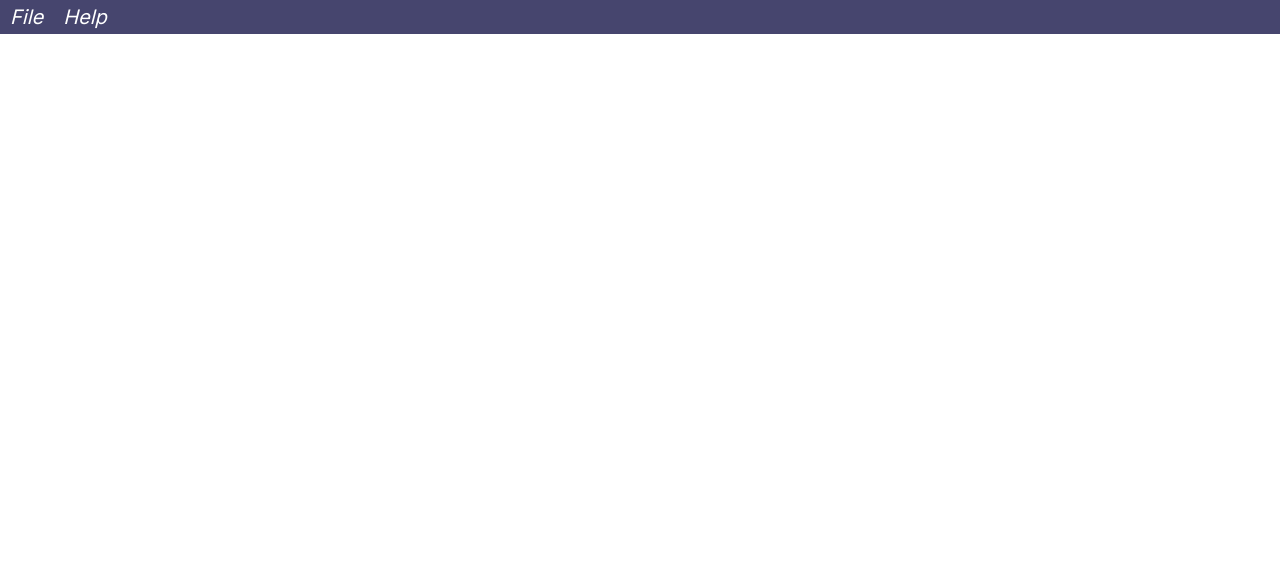
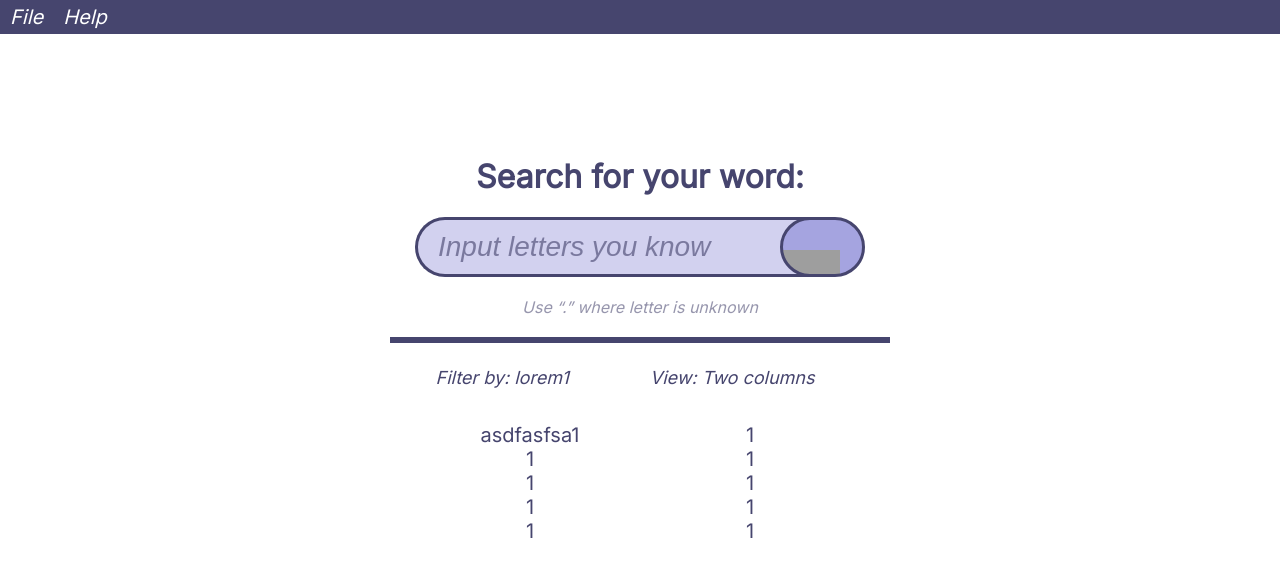
Before and after one commit to OnufreiArtem/silver-pancake, a React (Create React App) app: page / in a window 1280 px wide. Shown: the top 576 px of the page. Built offline with nearby package versions, Linux system fonts and the light colour scheme; grey boxes are pictures that could not be loaded.

Commit message:
Made some changes in content, added script to fix commit emails to .gitignore

```diff
--- a/src/App.js
+++ b/src/App.js
@@ -3,6 +3,7 @@ import React from 'react';
 import MenuBar from './components/MenuBar/MenuBar';
 import About from './components/About/About';
 import HowToUse from './components/HowToUse/HowToUse';
+import MainContent from './components/MainContent/MainContent';
 
 const colorScheme = {
   primaryColor: "#46456E",
@@ -56,7 +57,7 @@ function App() {
               icon: "",
               title: "Dark Theme",
               colorScheme: theme,
-              onClick: () => { setTheme(darkColorScheme)}
+              onClick: () => { setTheme(darkColorScheme) }
             },
           ]
         },
@@ -79,6 +80,7 @@ function App() {
           ]
         }
       ]} colorScheme={theme} />
+      <MainContent colorScheme={theme} />
       {
         showAbout && <About onClose={(state) => setShowAbout(state)} colorScheme={theme} />
       }
--- /dev/null
+++ b/src/components/MainContent/Dropdown/Dropdown.jsx
@@ -0,0 +1,95 @@
+import { nanoid } from "nanoid";
+import React from "react";
+import styled from "styled-components";
+
+const DropdownLayout = styled.span`
+    display: flex;
+    justify-content: center;
+    align-items: center;
+    transition: .3s all;
+    font-style: italic;
+    font-size: 18px;
+    color: ${props => props.color};
+
+    &:hover {
+        background-color: #00000080;
+    }
+`
+
+const DropdownItemContainter = styled.div`
+    position: absolute;
+    display: flex;
+    justify-content: center;
+    align-items: start;
+    flex-direction: column;
+    background-color: #ccc;
+
+    top: ${props => props.top}px;
+    left: ${props => props.left}px;
+`
+
+//    min-width: ${props => props.width};
+// max-width: ${props => props.width};
+
+const DropdownItem = styled.span`
+    display: block;
+    padding: 10px;
+    text-align: left;
+    width: ${props => props.width}px;
+    font-style: italic;
+    color: ${props => props.color};
+    font-size: 18px;
+
+    &:hover {
+        background-color: yellow;
+    }
+`
+
+const Icon = styled.div`
+    background-image: ${props => props.source};
+    width: 30px;
+    height: 30px;
+    background-repeat: no-repeat;
+`
+
+const Dropdown = ({ title, colorScheme, selected, onSelected, items }) => {
+    const [showItems, setShowItems] = React.useState(false);
+    const dropdownRef = React.useRef();
+    const [containterPos, setContainerPos] = React.useState({ x: 0, y: 0, w: 0 })
+
+    const detectContainerPosition = (ref) => {
+        const pos = { y: ref.current.offsetTop + ref.current.offsetHeight, x: ref.current.offsetLeft, w: ref.current.offsetWidth }
+        console.log(pos);
+        console.log(ref);
+        setContainerPos(pos);
+    }
+
+    const onDropdownClick = () => {
+        detectContainerPosition(dropdownRef);
+        setShowItems(!showItems);
+    }
+
+    const onDropdownItemClick = (index) => {
+        setShowItems(false);
+        items[index].onClick();
+        onSelected(index);
+    }
+
+    return (
+        <div>
+            <DropdownLayout color={colorScheme.primaryColor} ref={dropdownRef} onClick={_ => onDropdownClick()}>
+                {title + " " + items[selected].title}
+                <Icon source={""} />
+            </DropdownLayout>
+            {
+                showItems && <DropdownItemContainter top={containterPos.y} left={containterPos.x}>
+                    {
+                        items.map((it, index) => <DropdownItem color={colorScheme.primaryColor} width={containterPos.w}  key={nanoid()} onClick={_ => onDropdownItemClick(index)}>{it.title}</DropdownItem>)
+                    }
+                </DropdownItemContainter>
+            }
+        </div>
+    )
+}
+
+export default Dropdown;
--- /dev/null
+++ b/src/components/MainContent/MainContent.jsx
@@ -0,0 +1,133 @@
+import React from 'react';
+import styled from 'styled-components';
+import Dropdown from './Dropdown/Dropdown';
+import TableView from './TableView/TableView';
+
+const MainWrapper = styled.div`
+    display:flex;
+    justify-content: center;
+    height: 80vh;
+    width: 100%;
+`
+
+const ContentLayout = styled.div`
+    margin: auto 200px;
+    width: 500px;
+
+`
+const SearchLayout = styled.div`
+`
+
+const Title = styled.h1`
+    color: ${props => props.color}
+`
+
+const SearchBar = styled.div`
+    display: flex;
+    justify-content: space-between;
+    align-items: center;
+    border-radius: 999px;
+`
+
+const Icon = styled.span`
+    background-image: url(${props => props.source})
+`
+
+const SearchInput = styled.input`
+    position: relative;
+    left: 25px;
+    border-right: none;
+    border:none;
+    width: 100%;
+    height: 60px;
+    border-radius: 999px 0 0 999px;
+    font-size: 28px;
+    padding: 10px;
+    padding-left: 20px;
+    padding-right: 70px;
+    border: 3px solid ${props => props.color};
+    border-right: none;
+    outline: none;
+    color: ${props => props.color};
+    background-color: ${props => props.bcg}80;
+
+    &::placeholder {
+        color: ${props => props.color}A0;
+        font-style: italic;
+    }
+`
+
+const SearchButton = styled.button`
+    diplay: block;
+    position: relative;
+    border: none;
+    border: 3px solid ${props => props.color};
+    border-radius: 999px;
+    height: 60px;
+    width: 100px;
+    font-size: 28px;
+    padding: 10px;
+    right: 25px;
+    outline: none;
+    transition: .3s all;
+    color: ${props => props.color};
+    background-image: url('https://www.figma.com/file/RXu7kPyXpEEIgM5gwmHZIQ/Guess-word?node-id=124%3A6');
+    background-repeat: no-repeat;
+    background-attachment: fixed;
+    background-position: center;
+    background-color: ${props => props.bcg};
+
+    &:hover {
+        background-color: ${props => props.bcg};
+    }
+`
+
+const Hint = styled.span`
+    display: block;
+    font-style: italic;
+    margin: 20px;
+    color: ${props => props.color}90;
+`
+
+const ResultsContainer = styled.div`
+    border-top: 6px solid ${props => props.color};
+`
+
+const FiltersContainer = styled.div`
+    display: flex;
+    justify-content: space-around;
+    align-items: center;
+    padding: 20px;
+    padding-bottom: 0;
+`
+
+
+const MainContent = ({ colorScheme }) => {
+    const [selectedFilter, setSelectedFilter] = React.useState(0);
+    const [selectedView, setSelectedView] = React.useState(0);
+    const [columnNumber, setColumnNumber] = React.useState(2);
+
+    return (<MainWrapper>
+        <ContentLayout>
+            <SearchLayout>
+                <Title color={colorScheme.primaryColor}>Search for your word:</Title>
+                <SearchBar>
+                    <SearchInput placeholder="Input letters you know" color={colorScheme.primaryColor} bcg={colorScheme.thirdColor} />
+                    <SearchButton color={colorScheme.primaryColor} bcg={colorScheme.thirdColor}>
+                        <Icon source="https://upload.wikimedia.org/wikipedia/commons/thumb/b/b7/PICOL_icon_Search.svg/1200px-PICOL_icon_Search.svg.png" />
+                    </SearchButton>
+                </SearchBar>
+                <Hint color={colorScheme.primaryColor}>Use “.” where letter is unknown</Hint>
+            </SearchLayout>
+            <ResultsContainer color={colorScheme.primaryColor}>
+                <FiltersContainer>
+                    <Dropdown title="Filter by: " colorScheme={colorScheme} onSelected={(index) => setSelectedFilter(index)} selected={selectedFilter} items={[{ title: "lorem1", onClick: () => { } }, { title: "lorem2", onClick: () => { } }]} />
+                    <Dropdown title="View: "  colorScheme={colorScheme} onSelected={(index) => setSelectedView(index)} selected={selectedView} items={[{ title: "Two columns", onClick: () => setColumnNumber(2) }, { title: "Three columns", onClick: () => setColumnNumber(3) }]} />
+                </FiltersContainer>
+                <TableView colorScheme={colorScheme} columns={columnNumber} maxInColumn={5} data={['asdfasfsa1', '1', '1', '1', '1', '1', '1', '1', '1', '1', '1', '1', '1', '1', '1', '1',]} />
+            </ResultsContainer>
+        </ContentLayout>
+    </MainWrapper>)
+}
+
+export default MainContent;
--- /dev/null
+++ b/src/components/MainContent/TableView/TableView.jsx
@@ -0,0 +1,56 @@
+import React from 'react';
+import styled from 'styled-components';
+import { nanoid } from 'nanoid';
+
+const TableContainer = styled.div`
+    display: flex;
+    justify-content: center;
+    align-items: center;
+    padding: 30px;
+`
+
+const TableColumn = styled.div`
+    display: flex;
+    justify-content: center;
+    align-items: center;
+    flex-direction: column;
+    width: 100%;
+`
+
+const TableItem = styled.span`
+    display: block;
+    font-size: 20px;
+    color: ${props => props.color};
+`
+
+const TableView = ({ colorScheme, columns, maxInColumn, data }) => {
+
+
+    const subdivide = (list, maxColumns, maxElementsInColumn) => {
+        let arrays = Array(maxColumns).fill([]);
+        for (let i = 0; i < maxColumns; i++) {
+            arrays[i] = (list.slice(i * maxElementsInColumn, i * maxElementsInColumn + maxElementsInColumn));
+            if (arrays[i].length < maxElementsInColumn) {
+                for (let j = 0; j < maxElementsInColumn - arrays.length; j++) {
+                    arrays[i].push('-1');
+                }
+            }
+        }
+        // console.log(arrays)
+        return arrays;
+    }
+
+    const toTableColumn = (list) => <TableColumn key={nanoid()}> {list.map(it => toTableItem(it))}</TableColumn>
+
+    const toTableItem = (text) => <TableItem key={nanoid()} color={text === "-1" ? 'transparent' : colorScheme.primaryColor}>{text}</TableItem>;
+
+    return (
+        <TableContainer columns={columns}>
+            {
+                subdivide(data, columns, maxInColumn).map(dataInCol => toTableColumn(dataInCol))
+            }
+        </TableContainer>
+    )
+}
+
+export default TableView;
```
Also changed, not shown: 1 other file (tests, documents, lock files or other folders).
